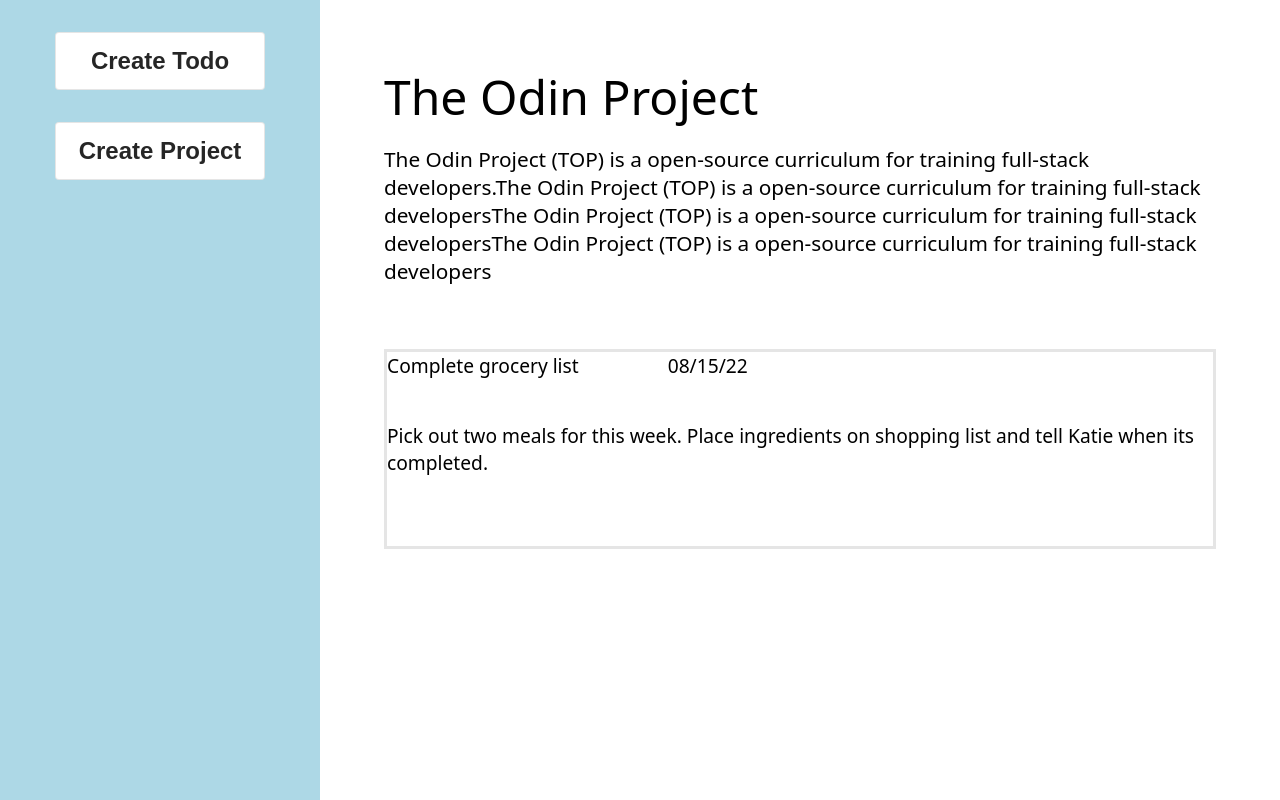
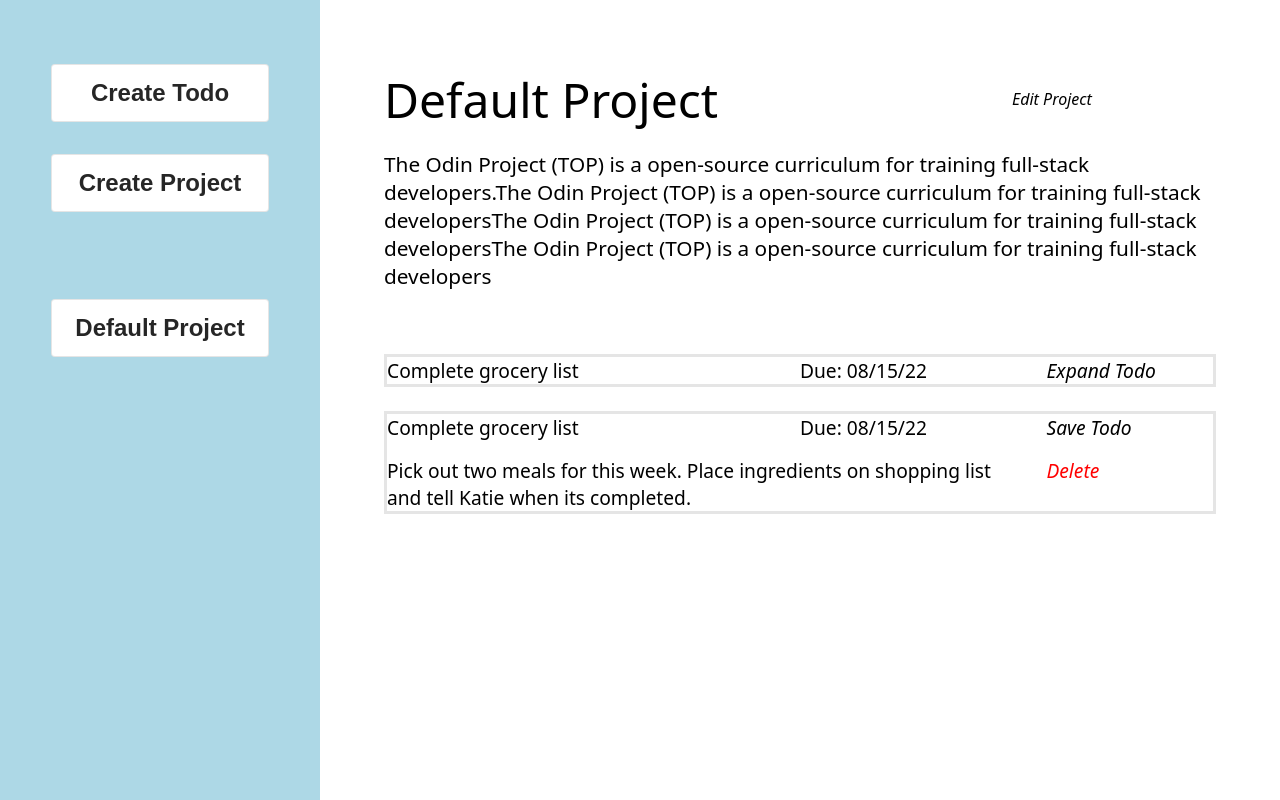
Before and after one commit to COValhalla/todo-list, a website built with webpack: page src/template.html in a window 1280 px wide. Built offline with nearby package versions, Linux system fonts and the light colour scheme.

Commit message:
Styling prototype completed. Time to write functions.

```diff
--- a/src/index.js
+++ b/src/index.js
@@ -6,3 +6,9 @@
 // newTodo('a title2', 'a description2', '08/15/22', 'low', 'project title2');
 // newTodo('a title3', 'a description3', '08/15/22', 'low', 'project title3');
 // newTodo('a title5', 'a description3', '08/15/22', 'low', 'project title3');
+
+// Psuedocode
+// On page load, create a default project and a default task within that project
+// Create todo adds forms to the DOM, after filling them out
+// clicking finish updates them and remove the submit button
+// Create project clears DOM, adds new project to sidebar, adds form for filling out details
--- a/src/prototype.js
+++ b/src/prototype.js
@@ -41,4 +41,3 @@
   todoStorage.push(aNewTodo);
   addTodoDOM(aNewTodo);
 }
-// more functions...
--- a/src/template.html
+++ b/src/template.html
@@ -19,12 +19,16 @@
           </div>
         </div>
         <div class="sidebar__projects">
-          <div class="sidebar__projects__default"></div>
+          <div class="sidebar__projects__default">
+            <button class="btn">Default Project</button>
+          </div>
         </div>
       </div>
       <div class="main">
         <div class="main__projects">
-          <div class="main__projects__title">The Odin Project</div>
+          <div class="main__projects__title">Default Project</div>
+          <div class="main__projects__edit">Edit Project</div>
+
           <div class="main__projects__description">
             The Odin Project (TOP) is a open-source curriculum for training
             full-stack developers.The Odin Project (TOP) is a open-source
@@ -35,13 +39,21 @@
           </div>
         </div>
         <div class="main__todos">
-          <div class="main__todos__card">
+          <div class="main__todos__card small">
             <div class="card__title">Complete grocery list</div>
+            <div class="card__dueDate">Due: 08/15/22</div>
+            <div class="card__edit">Expand Todo</div>
+          </div>
+
+          <div class="main__todos__card expanded">
+            <div class="card__title">Complete grocery list</div>
+            <div class="card__dueDate">Due: 08/15/22</div>
+            <div class="card__edit">Save Todo</div>
             <div class="card__description">
               Pick out two meals for this week. Place ingredients on shopping
               list and tell Katie when its completed.
             </div>
-            <div class="card__dueDate">08/15/22</div>
+            <div class="card__delete">Delete</div>
           </div>
         </div>
       </div>
--- a/styles.css
+++ b/styles.css
@@ -14,6 +14,7 @@
 .sidebar {
   background-color: lightblue;
   padding: 2rem;
+  padding-top: 4rem;
   grid-column: 1/2;
   display: grid;
   grid-template-rows: 1fr 2fr;
@@ -39,17 +40,27 @@
 }
 
 .main__projects {
-  display: flex;
-  flex-direction: column;
+  display: grid;
+  grid-template-columns: 3fr 1fr;
+  grid-template-rows: 1fr 2fr;
+  align-items: center;
   padding: 4rem 4rem 0 4rem;
   min-height: 10%;
   gap: 1rem;
 }
+
 .main__projects__title {
+  grid-row: 1/2;
+  grid-column: 1/2;
   font-size: 3rem;
 }
-
+.main__projects__edit {
+  font-style: italic;
+  grid-column: 2/3;
+  font-size: 1rem;
+}
 .main__projects__description {
+  grid-column: 1/3;
   font-size: 1.3rem;
 }
 
@@ -65,8 +76,7 @@
   display: grid;
   gap: 1rem;
   border: 3px solid rgba(0, 0, 0, 0.1);
-  grid-template-columns: repeat(3, 1fr);
-  grid-template-rows: repeat(3, 1fr);
+  grid-template-columns: 2fr 1fr 1fr;
 }
 
 .card__title {
@@ -75,14 +85,19 @@
 }
 .card__dueDate {
   grid-column: 2/3;
-  grid-row: 1/2l;
-}
-.card__priority {
-  grid-column: 3/4;
   grid-row: 1/2;
 }
+.card__edit {
+  padding-left: 2rem;
+  font-style: italic;
+}
+.card__delete {
+  padding-left: 2rem;
+  font-style: italic;
+  color: red;
+}
 .card__description {
-  grid-column: 1/4;
+  grid-column: 1/3;
   grid-row: 2/3;
 }
 
```
Also changed, not shown: dist/index.html, dist/main.js.
